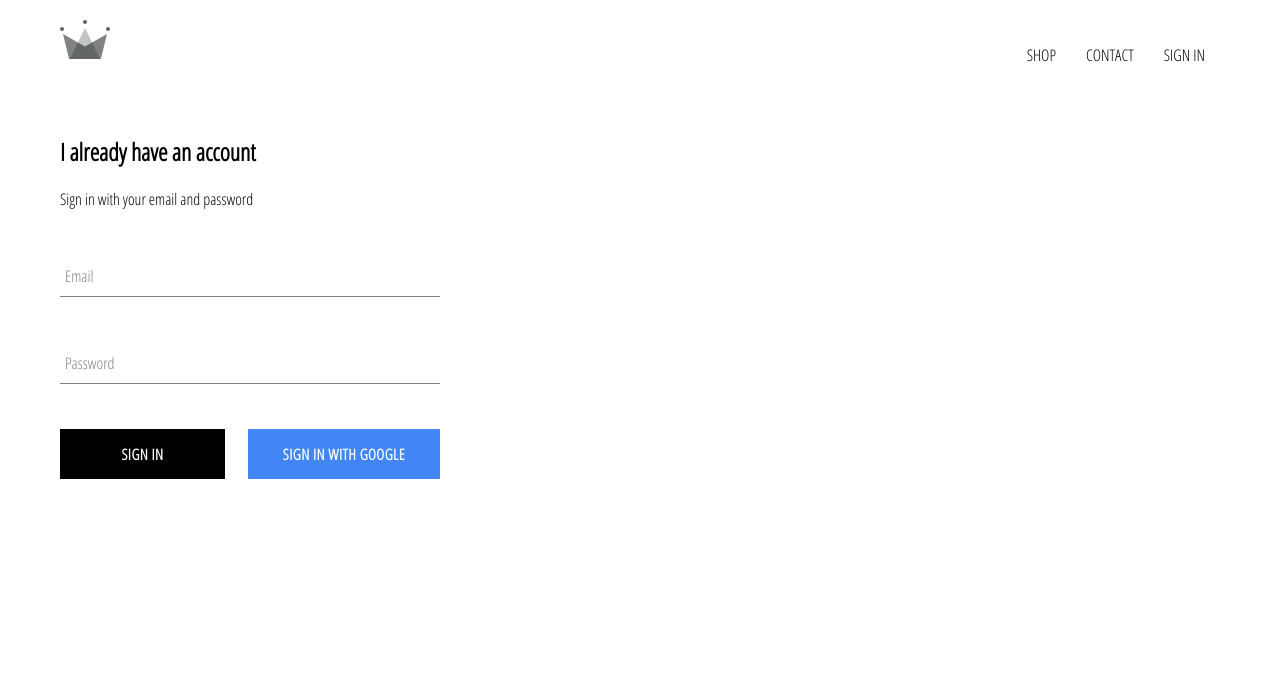
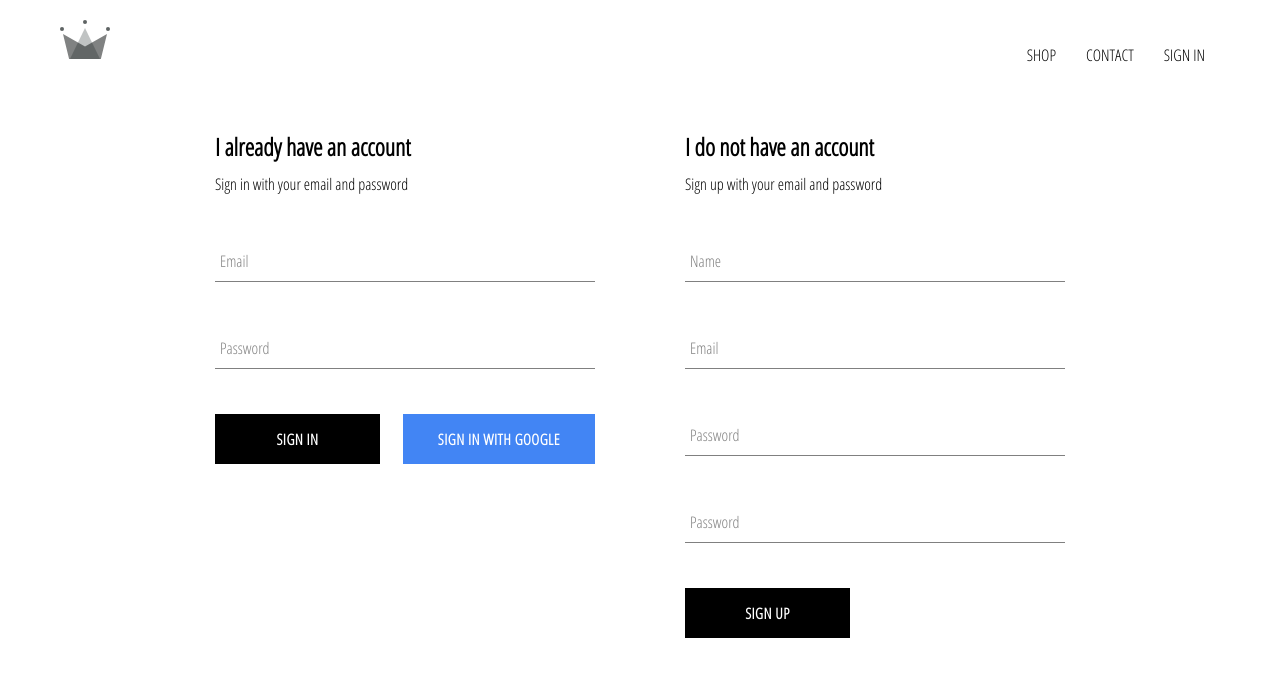
Before and after one commit to Rubenabdias1/E-Commerce, a React (Create React App) app: page /signin in a window 1280 px wide. Shown: the top 676 px of the page. Built offline with nearby package versions, Linux system fonts and the light colour scheme; no server answers.

Commit message:
Finish sign in and sign up component

```diff
--- a/src/App.jsx
+++ b/src/App.jsx
@@ -4,7 +4,7 @@
 import HomePage from "./pages/homepage/homepage.component";
 import ShopPage from "./pages/shop/shop.component";
 import SignInAndSignUp from "./pages/sign-in-and-sign-up/sign-in-and-sign-up.component";
-import { auth } from "./firebase/firebase.utils";
+import { auth, createUserProfileDocument } from "./firebase/firebase.utils";
 
 import { Switch, Route } from "react-router-dom";
 
@@ -17,8 +17,19 @@
   unsubscribeFromAuth = null;
 
   componentDidMount() {
-    this.unsubscribeFromAuth = auth.onAuthStateChanged((user) => {
-      this.setState({ currentUser: user });
+    this.unsubscribeFromAuth = auth.onAuthStateChanged(async (userAuth) => {
+      if (userAuth) {
+        const userRef = await createUserProfileDocument(userAuth);
+        userRef.onSnapshot((snapShot) => {
+          this.setState({
+            currentUser: {
+              id: snapShot.id,
+              ...snapShot.data(),
+            },
+          });
+        });
+      }
+      this.setState({ currentUser: userAuth });
     });
   }
 
--- a/src/components/header/header.component.jsx
+++ b/src/components/header/header.component.jsx
@@ -9,6 +9,11 @@
     <Link to="/">
       <Logo className="logo"></Logo>
     </Link>
+    {currentUser ? (
+      <Link to="/">
+        <img className="userPhoto" alt="userPhoto" src={currentUser.photoURL} />
+      </Link>
+    ) : null}
     <div className="options">
       <Link className="option" to="/shop">
         SHOP
--- a/src/components/header/header.styles.scss
+++ b/src/components/header/header.styles.scss
@@ -9,6 +9,10 @@
     height: 100%;
     width: 70px;
     padding: 25px;
+  }
+  .userPhoto {
+    height: 100%;
+    width: 70px;
   }
 
   .options {
--- a/src/components/sign-in/sign-in.component.jsx
+++ b/src/components/sign-in/sign-in.component.jsx
@@ -1,7 +1,7 @@
 import React, { Component } from "react";
 import FormInput from "../form-input/form-input.component";
 import CustomButton from "../custom-button/custom-button.component";
-import { signInWithGoogle } from "../../firebase/firebase.utils";
+import { auth, signInWithGoogle } from "../../firebase/firebase.utils";
 import "./sign-in.styles.scss";
 
 class SignIn extends Component {
@@ -13,9 +13,15 @@
     };
   }
 
-  handleSubmit = (event) => {
+  handleSubmit = async (event) => {
     event.preventDefault();
-    this.setState({ email: "", password: "" });
+    const { email, password } = this.state;
+    try {
+      await auth.signInWithEmailAndPassword(email, password);
+      this.setState({ email: "", password: "" });
+    } catch (error) {
+      console.log(error);
+    }
   };
 
   handleChange = (event) => {
@@ -26,7 +32,7 @@
   render() {
     return (
       <div className="sign-in">
-        <h2>I already have an account</h2>
+        <h2 className="title">I already have an account</h2>
         <span>Sign in with your email and password</span>
         <form onSubmit={this.handleSubmit}>
           <FormInput
--- /dev/null
+++ b/src/components/sign-up/sign-up.component.jsx
@@ -0,0 +1,94 @@
+import React, { Component } from "react";
+import FormInput from "../form-input/form-input.component";
+import CustomButton from "../custom-button/custom-button.component";
+import { auth, createUserProfileDocument } from "../../firebase/firebase.utils";
+import "./sign-up.styles.scss";
+
+class SignUp extends Component {
+  constructor(props) {
+    super(props);
+    this.state = {
+      displayName: "",
+      email: "",
+      password: "",
+      confirmPassword: "",
+    };
+  }
+
+  handleSubmit = async (event) => {
+    event.preventDefault();
+    const { displayName, email, password, confirmPassword } = this.state;
+    if (password !== confirmPassword) {
+      alert("Passwords don't match");
+      return;
+    }
+    try {
+      const { user } = await auth.createUserWithEmailAndPassword(
+        email,
+        password
+      );
+      await createUserProfileDocument(user, { displayName, photoURL: "" });
+      this.setState({
+        displayName: "",
+        email: "",
+        password: "",
+        confirmPassword: "",
+      });
+    } catch (error) {
+      console.error(error);
+    }
+  };
+
+  handleChange = (event) => {
+    const { value, name } = event.target;
+    this.setState({ [name]: value });
+  };
+
+  render() {
+    const { displayName, email, password, confirmPassword } = this.state;
+    return (
+      <div className="sign-up">
+        <h2 className="title">I do not have an account</h2>
+        <span>Sign up with your email and password</span>
+        <form className="sign-up-form" onSubmit={this.handleSubmit}>
+          <FormInput
+            label="Name"
+            type="text"
+            name="displayName"
+            value={displayName}
+            handleChange={this.handleChange}
+            required
+          />
+          <FormInput
+            label="Email"
+            type="email"
+            name="email"
+            value={email}
+            handleChange={this.handleChange}
+            required
+          />
+          <FormInput
+            label="Password"
+            type="password"
+            name="password"
+            value={password}
+            handleChange={this.handleChange}
+            required
+          />
+          <FormInput
+            label="Password"
+            type="password"
+            name="confirmPassword"
+            value={confirmPassword}
+            handleChange={this.handleChange}
+            required
+          />
+          <div className="buttons">
+            <CustomButton type="submit">Sign Up</CustomButton>
+          </div>
+        </form>
+      </div>
+    );
+  }
+}
+export default SignUp;
--- /dev/null
+++ b/src/components/sign-up/sign-up.styles.scss
@@ -0,0 +1,13 @@
+.sign-up {
+  width: 380px;
+  display: flex;
+  flex-direction: column;
+}
+
+.title {
+  margin: 10px 0;
+}
+.buttons {
+  display: flex;
+  justify-content: space-between;
+}
--- a/src/firebase/firebase.utils.js
+++ b/src/firebase/firebase.utils.js
@@ -13,6 +13,27 @@
   measurementId: "G-L7YMFFEVRN",
 };
 
+export const createUserProfileDocument = async (userAuth, additionalData) => {
+  if (!userAuth) return;
+  const userRef = firestore.doc(`users/${userAuth.uid}`);
+  const snapShot = await userRef.get();
+  if (!snapShot.exists) {
+    const { displayName, email, photoURL } = userAuth;
+    const createdAt = new Date();
+    try {
+      await userRef.set({
+        displayName,
+        email,
+        photoURL,
+        createdAt,
+        ...additionalData,
+      });
+    } catch (error) {
+      console.log("error creating user", error.message);
+    }
+  }
+  return userRef;
+};
 firebase.initializeApp(config);
 
 export const auth = firebase.auth();
--- a/src/pages/sign-in-and-sign-up/sign-in-and-sign-up.component.jsx
+++ b/src/pages/sign-in-and-sign-up/sign-in-and-sign-up.component.jsx
@@ -1,10 +1,12 @@
 import React from "react";
 import SignIn from "../../components/sign-in/sign-in.component";
 import "./sign-in-and-sign-up.styles.scss";
+import SignUp from "../../components/sign-up/sign-up.component";
 
 const SignInAndSignUp = () => (
   <div className="sign-in-and-sign-up">
     <SignIn />
+    <SignUp />
   </div>
 );
 
--- a/src/pages/sign-in-and-sign-up/sign-in-and-sign-up.styles.scss
+++ b/src/pages/sign-in-and-sign-up/sign-in-and-sign-up.styles.scss
@@ -0,0 +1,6 @@
+.sign-in-and-sign-up {
+  width: 850px;
+  display: flex;
+  justify-content: space-between;
+  margin: 30px auto;
+}
```
Also changed, not shown: src/images/default-team.jpg (added).
